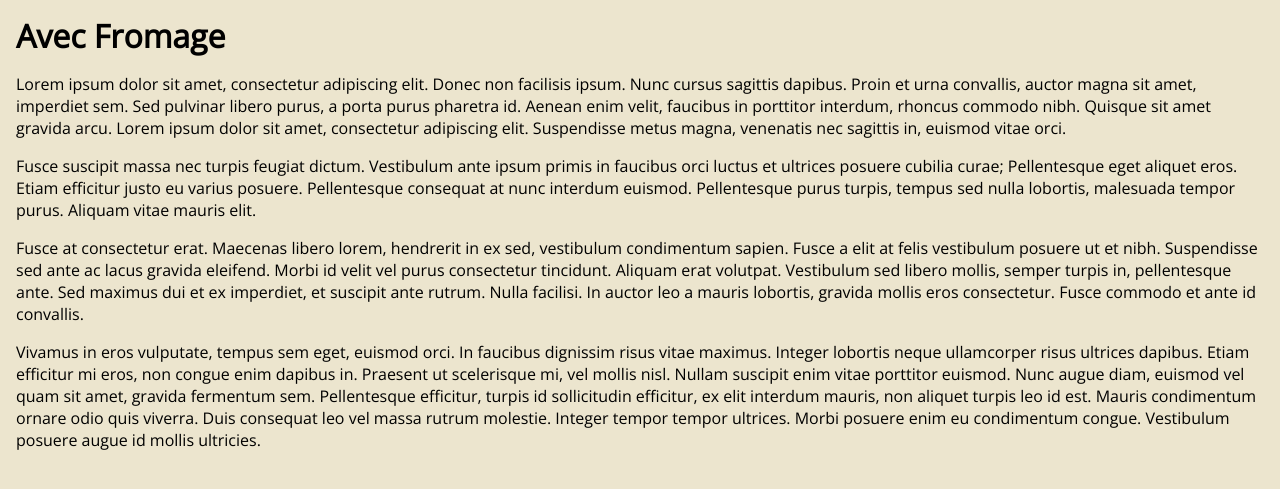
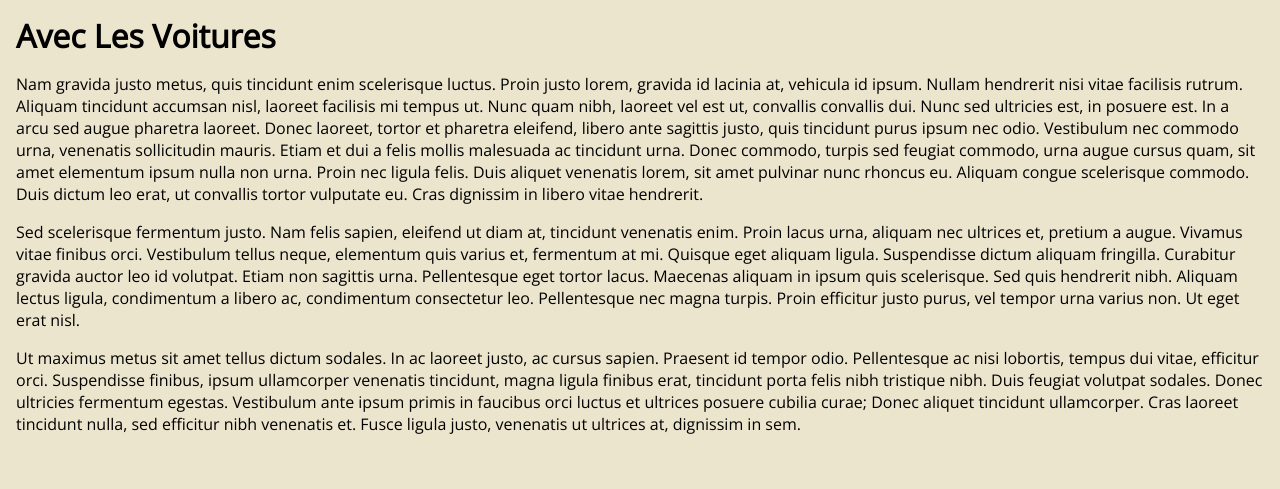
Before and after one commit to svenbot42/coffee-shop, a Gatsby site: page /2021-07-15-avec-fromage/ in a window 1280 px wide. Shown: the part 81-570 px from the top of the page. Built offline with nearby package versions, Linux system fonts and the light colour scheme; Gatsby itself is replaced by a stand-in of ours.

Commit message:
Update Blog “2021-07-15-avec-fromage”

```diff
--- a/src/blog/2021-07-15-avec-fromage.md
+++ b/src/blog/2021-07-15-avec-fromage.md
@@ -1,11 +1,9 @@
 ---
-title: Avec Fromage
+title: Avec Les Voitures
 date: 2021-07-15T22:04:31.669Z
 ---
- Lorem ipsum dolor sit amet, consectetur adipiscing elit. Donec non facilisis ipsum. Nunc cursus sagittis dapibus. Proin et urna convallis, auctor magna sit amet, imperdiet sem. Sed pulvinar libero purus, a porta purus pharetra id. Aenean enim velit, faucibus in porttitor interdum, rhoncus commodo nibh. Quisque sit amet gravida arcu. Lorem ipsum dolor sit amet, consectetur adipiscing elit. Suspendisse metus magna, venenatis nec sagittis in, euismod vitae orci.
+ Nam gravida justo metus, quis tincidunt enim scelerisque luctus. Proin justo lorem, gravida id lacinia at, vehicula id ipsum. Nullam hendrerit nisi vitae facilisis rutrum. Aliquam tincidunt accumsan nisl, laoreet facilisis mi tempus ut. Nunc quam nibh, laoreet vel est ut, convallis convallis dui. Nunc sed ultricies est, in posuere est. In a arcu sed augue pharetra laoreet. Donec laoreet, tortor et pharetra eleifend, libero ante sagittis justo, quis tincidunt purus ipsum nec odio. Vestibulum nec commodo urna, venenatis sollicitudin mauris. Etiam et dui a felis mollis malesuada ac tincidunt urna. Donec commodo, turpis sed feugiat commodo, urna augue cursus quam, sit amet elementum ipsum nulla non urna. Proin nec ligula felis. Duis aliquet venenatis lorem, sit amet pulvinar nunc rhoncus eu. Aliquam congue scelerisque commodo. Duis dictum leo erat, ut convallis tortor vulputate eu. Cras dignissim in libero vitae hendrerit.
 
-Fusce suscipit massa nec turpis feugiat dictum. Vestibulum ante ipsum primis in faucibus orci luctus et ultrices posuere cubilia curae; Pellentesque eget aliquet eros. Etiam efficitur justo eu varius posuere. Pellentesque consequat at nunc interdum euismod. Pellentesque purus turpis, tempus sed nulla lobortis, malesuada tempor purus. Aliquam vitae mauris elit.
+Sed scelerisque fermentum justo. Nam felis sapien, eleifend ut diam at, tincidunt venenatis enim. Proin lacus urna, aliquam nec ultrices et, pretium a augue. Vivamus vitae finibus orci. Vestibulum tellus neque, elementum quis varius et, fermentum at mi. Quisque eget aliquam ligula. Suspendisse dictum aliquam fringilla. Curabitur gravida auctor leo id volutpat. Etiam non sagittis urna. Pellentesque eget tortor lacus. Maecenas aliquam in ipsum quis scelerisque. Sed quis hendrerit nibh. Aliquam lectus ligula, condimentum a libero ac, condimentum consectetur leo. Pellentesque nec magna turpis. Proin efficitur justo purus, vel tempor urna varius non. Ut eget erat nisl.
 
-Fusce at consectetur erat. Maecenas libero lorem, hendrerit in ex sed, vestibulum condimentum sapien. Fusce a elit at felis vestibulum posuere ut et nibh. Suspendisse sed ante ac lacus gravida eleifend. Morbi id velit vel purus consectetur tincidunt. Aliquam erat volutpat. Vestibulum sed libero mollis, semper turpis in, pellentesque ante. Sed maximus dui et ex imperdiet, et suscipit ante rutrum. Nulla facilisi. In auctor leo a mauris lobortis, gravida mollis eros consectetur. Fusce commodo et ante id convallis.
-
-Vivamus in eros vulputate, tempus sem eget, euismod orci. In faucibus dignissim risus vitae maximus. Integer lobortis neque ullamcorper risus ultrices dapibus. Etiam efficitur mi eros, non congue enim dapibus in. Praesent ut scelerisque mi, vel mollis nisl. Nullam suscipit enim vitae porttitor euismod. Nunc augue diam, euismod vel quam sit amet, gravida fermentum sem. Pellentesque efficitur, turpis id sollicitudin efficitur, ex elit interdum mauris, non aliquet turpis leo id est. Mauris condimentum ornare odio quis viverra. Duis consequat leo vel massa rutrum molestie. Integer tempor tempor ultrices. Morbi posuere enim eu condimentum congue. Vestibulum posuere augue id mollis ultricies.
+Ut maximus metus sit amet tellus dictum sodales. In ac laoreet justo, ac cursus sapien. Praesent id tempor odio. Pellentesque ac nisi lobortis, tempus dui vitae, efficitur orci. Suspendisse finibus, ipsum ullamcorper venenatis tincidunt, magna ligula finibus erat, tincidunt porta felis nibh tristique nibh. Duis feugiat volutpat sodales. Donec ultricies fermentum egestas. Vestibulum ante ipsum primis in faucibus orci luctus et ultrices posuere cubilia curae; Donec aliquet tincidunt ullamcorper. Cras laoreet tincidunt nulla, sed efficitur nibh venenatis et. Fusce ligula justo, venenatis ut ultrices at, dignissim in sem.
```
